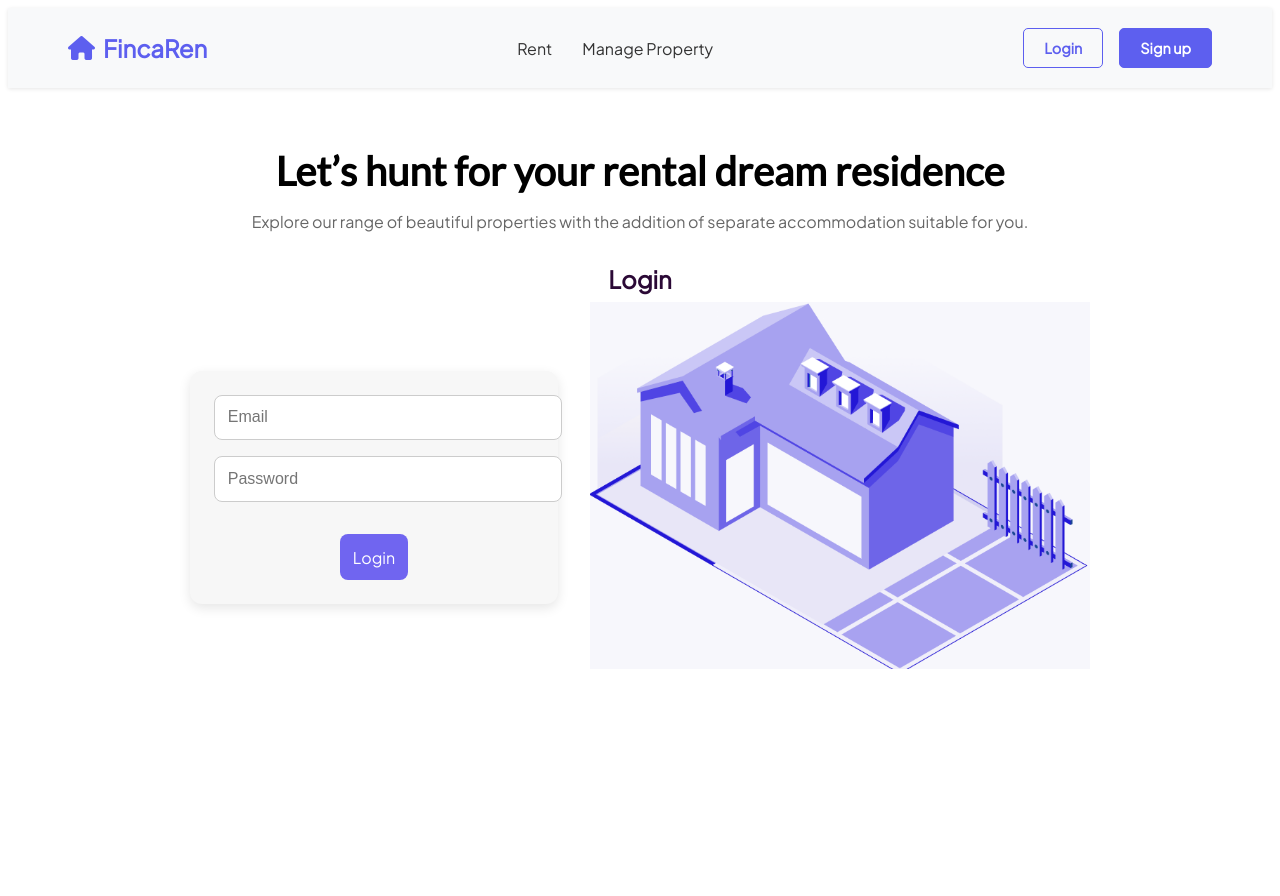
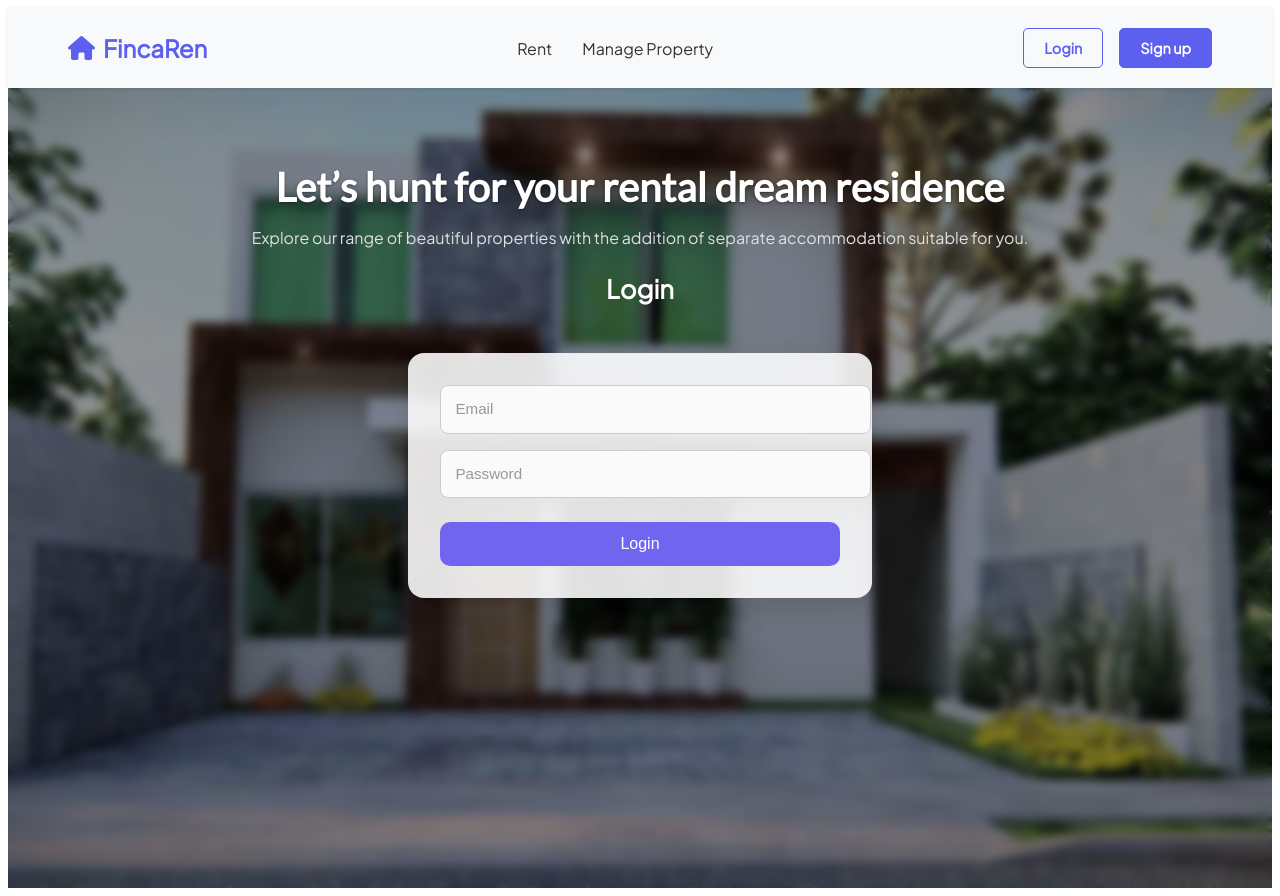
Before and after one commit to JDC-GG/FrontFinca, an Angular app: page /login in a window 1280 px wide. Before the commit the page ends 800 px from the top, so only its background shows below. Built offline with nearby package versions, Linux system fonts and the light colour scheme.

Commit message:
cambios css, login, registro, crear propiedad

```diff
--- a/src/app/components/auth/login/login.component.css
+++ b/src/app/components/auth/login/login.component.css
@@ -1,66 +1,92 @@
-.login-header h1 {
-  font-family: 'Lato', sans-serif;
-}
-.login-header p, .login-header h2, .login-form h2, .btn-submit, .error {
-  font-family: 'Plus Jakarta Sans', sans-serif;
+
+  /* Contenedor principal con fondo desenfocado */
+.login-container {
+  display: flex;
+  flex-direction: column;
+  align-items: center;
+  padding: 3rem 1.5rem;
+  min-height: 100vh;
+  box-sizing: border-box;
+  position: relative;
+  background-image: url('/assets/images/imagen4.webp');
+  background-size: cover;
+  background-position: center;
+  background-repeat: no-repeat;
+  overflow: hidden;
+
+  &::before {
+    content: '';
+    position: absolute;
+    inset: 0;
+    background-color: rgba(0, 0, 0, 0.4);
+    backdrop-filter: blur(5px);
+    z-index: 0;
   }
 
-.login-container {
-    max-width: 1000px;
-    margin: 0 auto;
-    padding: 2rem;
+  > * {
+    position: relative;
+    z-index: 1;
+  }
+}
+
+/* Encabezado */
+.login-header {
   text-align: center;
+  max-width: 800px;
+  margin-bottom: 2rem;
 }
 
 .login-header h1 {
+  font-family: 'Lato', sans-serif;
   font-size: 2.5rem;
   margin-bottom: 0.5rem;
   font-weight: bold;
+  color: #fff;
+  text-shadow: 0 1px 3px rgba(0, 0, 0, 0.4);
+}
+
+.login-header p {
+  font-family: 'Plus Jakarta Sans', sans-serif;
+  font-size: 1rem;
+  color: #e0e0e0;
+  margin-bottom: 1.5rem;
 }
 
 .login-header h2 {
-    font-size: 1.5rem;
-    margin-bottom: 0.5rem;
-    font-weight: bold;
-    color: #2B0936;
+  font-family: 'Plus Jakarta Sans', sans-serif;
+  font-size: 1.6rem;
+  color: #fff;
+  margin-bottom: 1rem;
 }
 
-  .login-header p {
-    font-size: 1rem;
-    color: #666;
-    margin-bottom: 2rem;
+/* Contenedor centrado del formulario */
+.login-form-wrapper {
+  display: flex;
+  justify-content: center;
+  width: 100%;
 }
 
-  .login-content {
-    display: flex;
-    justify-content: center;
-    align-items: center;
-    gap: 2rem;
-    flex-wrap: wrap;
+/* Tarjeta del formulario */
+.login-form {
+  background-color: rgba(255, 255, 255, 0.88);
+  padding: 2rem;
+  border-radius: 16px;
+  box-shadow: 0 8px 24px rgba(0, 0, 0, 0.12);
+  width: 100%;
+  max-width: 400px;
+  backdrop-filter: blur(6px);
 }
 
-  .login-form {
-    background-color: #f7f7f7;
-    padding: 1.5rem;
-    border-radius: 12px;
-    flex: 0 0 320px;
-    min-width: 300px;
-    box-shadow: 0px 4px 12px rgba(0, 0, 0, 0.1);
-  }
-
-  .login-form h2 {
-    margin-bottom: 1.5rem;
-    font-size: 1.8rem;
-    color: #3c3c3c;
-  }
-
+/* Inputs */
 .login-form input {
-    padding: 0.8rem;
+  padding: 0.9rem;
   border: 1px solid #ccc;
   border-radius: 8px;
   font-size: 1rem;
   width: 100%;
   margin-bottom: 1rem;
+  background-color: #fafafa;
+  transition: border-color 0.2s ease;
 }
 
 .login-form input:focus {
@@ -69,31 +95,48 @@
   box-shadow: 0 0 0 2px rgba(112, 101, 240, 0.2);
 }
 
+.login-form input.invalid {
+  border-color: #e63946;
+}
+
+.login-form input::placeholder {
+  color: #999;
+  font-size: 0.95rem;
+}
+
+/* Botón */
 .btn-submit {
   background-color: #7065F0;
   color: white;
   padding: 0.8rem;
   border: none;
-    border-radius: 8px;
+  border-radius: 10px;
   font-size: 1rem;
   cursor: pointer;
-    margin-top: 1rem;
-    transition: background-color 0.3s;
+  width: 100%;
+  transition: background-color 0.3s ease;
+  margin-top: 0.5rem;
 }
 
 .btn-submit:hover {
   background-color: #5a4de0;
 }
 
-  .login-image img {
-    max-width: 500px;
-    width: 100%;
-    height: auto;
+/* Errores */
+.error {
+  color: red;
+  font-size: 0.85rem;
+  margin-bottom: 0.5rem;
+  text-align: left;
 }
 
-  .error {
-    color: red;
-    font-size: 0.9rem;
-    margin-top: 0.5rem;
-    text-align: center;
+/* Responsive */
+@media (max-width: 600px) {
+  .login-header h1 {
+    font-size: 2rem;
   }
+
+  .login-form {
+    padding: 1.5rem;
+  }
+}
--- a/src/app/components/auth/login/login.component.html
+++ b/src/app/components/auth/login/login.component.html
@@ -39,8 +39,6 @@
       <button type="submit" class="btn-submit" [disabled]="loginForm.invalid">Login</button>
     </form>
 
-    <div class="login-image">
-      <img src="assets/images/Casa.png" alt="House Image" />
-    </div>
+
   </div>
 </div>
--- a/src/app/components/auth/registro/registro.component.css
+++ b/src/app/components/auth/registro/registro.component.css
@@ -1,94 +1,165 @@
-.signup-header h1 {
-  font-family: 'Lato', sans-serif;
+/* Variables de colores y estilos base */
+:root {
+  --primary: #7065F0;
+  --primary-hover: #5a4de0;
+  --text-dark: #2D3748;
+  --text-light: #718096;
+  --bg-gray: #F8FAFC;
+  --border: #E2E8F0;
+  --error: #E53E3E;
+  --shadow: 0 4px 6px rgba(0, 0, 0, 0.1);
 }
-.signup-header p, .signup-header h2, .signup-form h2, .btn-submit {
+
+/* Reset y fuentes */
+body {
   font-family: 'Plus Jakarta Sans', sans-serif;
+  margin: 0;
+  background-color: #f5f7fa;
 }
 
 .signup-container {
-  max-width: 1100px;
-  margin: 0 auto;
-  padding: 2rem;
+  max-width: 1200px;
+  margin: 2rem auto;
+  padding: 0 1rem;
+}
+
+/* Encabezado */
+.signup-header {
   text-align: center;
+  margin-bottom: 3rem;
 }
 
 .signup-header h1 {
   font-size: 2.5rem;
+  color: var(--text-dark);
   margin-bottom: 0.5rem;
-  font-weight: bold;
+  font-weight: 700;
+  line-height: 1.3;
 }
 
 .signup-header h2 {
-  font-size: 1.8rem;
-  margin-bottom: 2rem;
-  color: #6b5cdf;
+  font-size: 1.75rem;
+  color: var(--primary);
+  font-weight: 600;
 }
 
+/* Contenedor principal */
 .signup-content {
   display: flex;
+  align-items: center;
   justify-content: center;
-  align-items: center;
-  gap: 2rem;
+  gap: 3rem;
   flex-wrap: wrap;
 }
 
+/* Formulario */
 .signup-form {
-  background-color: #f7f7f7;
-  padding: 2rem;
-  border-radius: 12px;
+  background-color: white;
+  padding: 2.5rem;
+  border-radius: 16px;
   flex: 1;
-  min-width: 300px;
-  box-shadow: 0px 4px 12px rgba(0, 0, 0, 0.1);
+  min-width: 320px;
+  box-shadow: var(--shadow);
+  border: 1px solid var(--border);
 }
 
-.signup-form .form-row {
-  display: flex;
-  flex-wrap: wrap;
-  gap: 1.5rem;
-  /*margin-bottom: 1.5rem; */
+/* Grupos de formulario */
+.form-group {
+  margin-bottom: 1.5rem;
+  text-align: left;
 }
 
-.signup-form input {
-  padding: 0.8rem;
-  border: 1px solid #ccc;
+.form-group label {
+  display: block;
+  margin-bottom: 0.5rem;
+  font-weight: 500;
+  color: var(--text-dark);
+  font-size: 0.95rem;
+}
+
+/* Filas de formulario (para nombres apellidos) */
+.form-row {
+  display: flex;
+  gap: 1.5rem;
+  margin-bottom: 1rem;
+}
+
+.form-row .form-group {
+  flex: 1;
+  min-width: 0;
+}
+
+/* Inputs y select */
+.signup-form input,
+.signup-form select {
+  width: 100%;
+  padding: 0.85rem 1rem;
+  border: 1px solid var(--border);
   border-radius: 8px;
   font-size: 1rem;
-  width: 100%;
+  transition: all 0.3s;
+  background-color: var(--bg-gray);
+}
+
+.signup-form input:focus,
+.signup-form select:focus {
+  border-color: var(--primary);
+  box-shadow: 0 0 0 3px rgba(112, 101, 240, 0.2);
+  outline: none;
   background-color: white;
 }
 
-.signup-form .form-group {
-  flex: 1;
-  min-width: 240px;
-  display: flex;
-  flex-direction: column;
-  margin-bottom: 1.5rem;
-}
-
-.signup-form input:focus {
-  border-color: #7065F0;
-  outline: none;
-  box-shadow: 0 0 0 2px rgba(112, 101, 240, 0.2);
-}
-
+/* Estilos específicos para el botón */
 .btn-submit {
-  background-color: #7065F0;
-  color: white;
-  padding: 0.8rem;
+  display: block;
+  width: 100%;
+  padding: 1rem;
+  background-color: #516bdf;  /* Color principal */
+  color: white;               /* Texto blanco */
   border: none;
   border-radius: 8px;
   font-size: 1rem;
+  font-weight: 600;
   cursor: pointer;
   margin-top: 1rem;
   transition: background-color 0.3s;
 }
 
+/* Efecto hover */
 .btn-submit:hover {
-  background-color: #5a4de0;
+  background-color: #5a4de0;  /* Color oscuro al pasar el mouse */
 }
 
+/* Imagen */
 .signup-image img {
-  max-width: 500px;
+  max-width: 600px;
   width: 100%;
   height: auto;
+  border-radius: 12px;
+  box-shadow: var(--shadow);
 }
+
+/* Validación */
+.ng-invalid.ng-touched {
+  border-color: var(--error) !important;
+}
+
+/* Responsive */
+@media (max-width: 768px) {
+  .form-row {
+    flex-direction: column;
+    gap: 0;
+  }
+
+  .signup-header h1 {
+    font-size: 2rem;
+  }
+
+  .signup-content {
+    gap: 1.5rem;
+  }
+
+  .signup-form {
+    padding: 1.5rem;
+  }
+}
--- a/src/app/components/auth/registro/registro.component.html
+++ b/src/app/components/auth/registro/registro.component.html
@@ -1,5 +1,4 @@
 <div class="signup-container">
-
   <div class="signup-header">
     <h1>Earn more from your property, do less</h1>
     <h2>Sign up</h2>
@@ -9,28 +8,34 @@
     <form [formGroup]="registroForm" (ngSubmit)="onSubmit()" class="signup-form">
       <div class="form-row">
         <div class="form-group">
-            <input type="text" placeholder="First Name" formControlName="nombre" />
+          <label for="nombre">First Name</label>
+          <input id="nombre" type="text" placeholder="John" formControlName="nombre" />
         </div>
         <div class="form-group">
-            <input type="text" placeholder="Last Name" formControlName="apellido" />
+          <label for="apellido">Last Name</label>
+          <input id="apellido" type="text" placeholder="Doe" formControlName="apellido" />
         </div>
       </div>
 
       <div class="form-group">
-          <input type="text" placeholder="Phone Number" formControlName="telefono" />
+        <label for="telefono">Phone Number</label>
+        <input id="telefono" type="tel" placeholder="1 234 567 890" formControlName="telefono" />
       </div>
 
       <div class="form-group">
-          <input type="email" placeholder="Email" formControlName="email" />
+        <label for="email">Email</label>
+        <input id="email" type="email" placeholder="john@example.com" formControlName="email" />
       </div>
 
       <div class="form-group">
-          <input type="password" placeholder="Password" formControlName="password" />
+        <label for="password">Password</label>
+        <input id="password" type="password" placeholder="••••••••" formControlName="password" />
       </div>
 
       <div class="form-group">
-          <select formControlName="rol">
-            <option value="" disabled selected>Selecciona tu rol</option>
+        <label for="rol">Role</label>
+        <select id="rol" formControlName="rol">
+          <option value="" disabled selected>Select your role</option>
           <option value="ARRENDADOR">Arrendador</option>
           <option value="ARRENDATARIO">Arrendatario</option>
         </select>
@@ -40,6 +45,7 @@
     </form>
 
     <div class="signup-image">
-        <img src="assets/images/Casa.png" alt="House Image" />
+      <img src="assets/images/Casa.png" alt="Modern house with key" />
     </div>
   </div>
+</div>
```
Also changed, not shown: src/app/components/propiedad/formulario-propiedad/formulario-propiedad.component.css (+51 -13 lines), src/app/components/propiedad/formulario-propiedad/formulario-propiedad.component.html (+37 -119 lines), src/assets/images/fondo3.png (added). Lines whose indentation alone changed are shown as unchanged.
